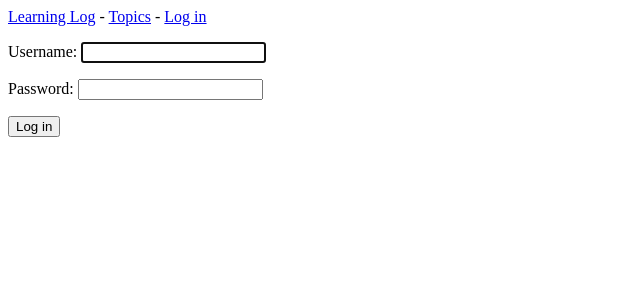
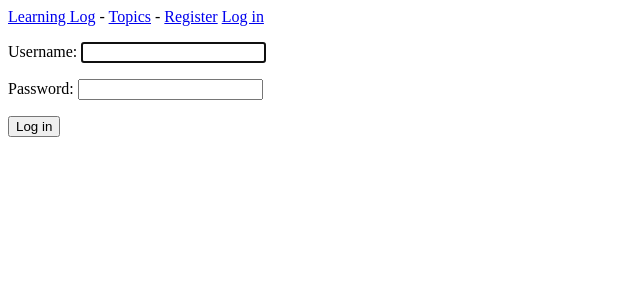
Before and after one commit to theVidVid/learning_log, a Django app: page /users/login/ in a window 1280 px wide. Shown: the top 300 px of the page, without its empty margins (0-640 px from the left). Run offline with Django 3.2, Linux system fonts and the light colour scheme.

Commit message:
Added register link to base.html template allowing new users to register to learning logs app.

```diff
--- a/learning_logs/templates/learning_logs/base.html
+++ b/learning_logs/templates/learning_logs/base.html
@@ -5,6 +5,7 @@
     Hello, {{ user.username }}.
     <a href="{% url 'users:logout' %}">Log out</a>
   {% else %}
+    <a href="{% url 'users:register' %}">Register</a>
     <a href="{% url 'users:login' %}">Log in</a>
   {% endif %}
 </p>
```
